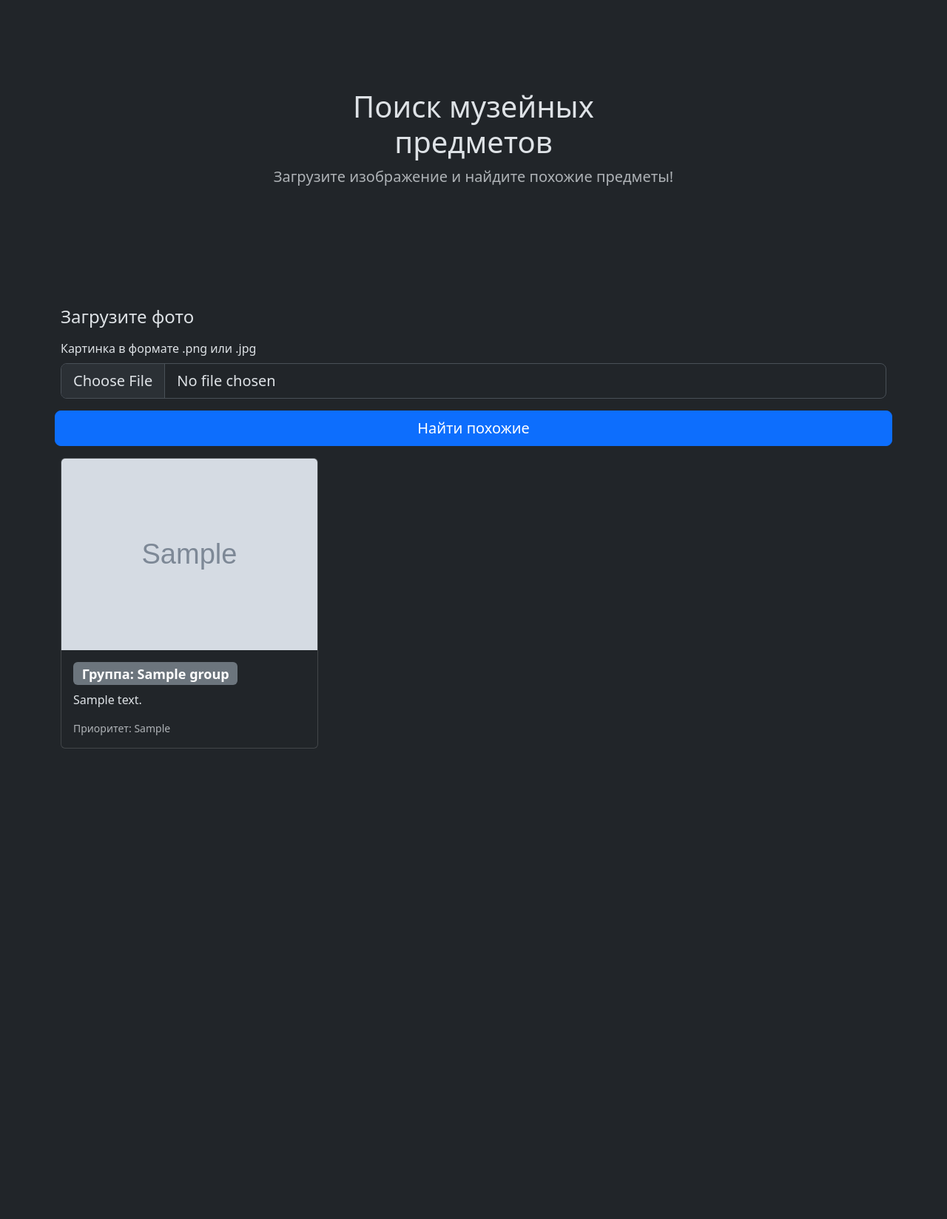
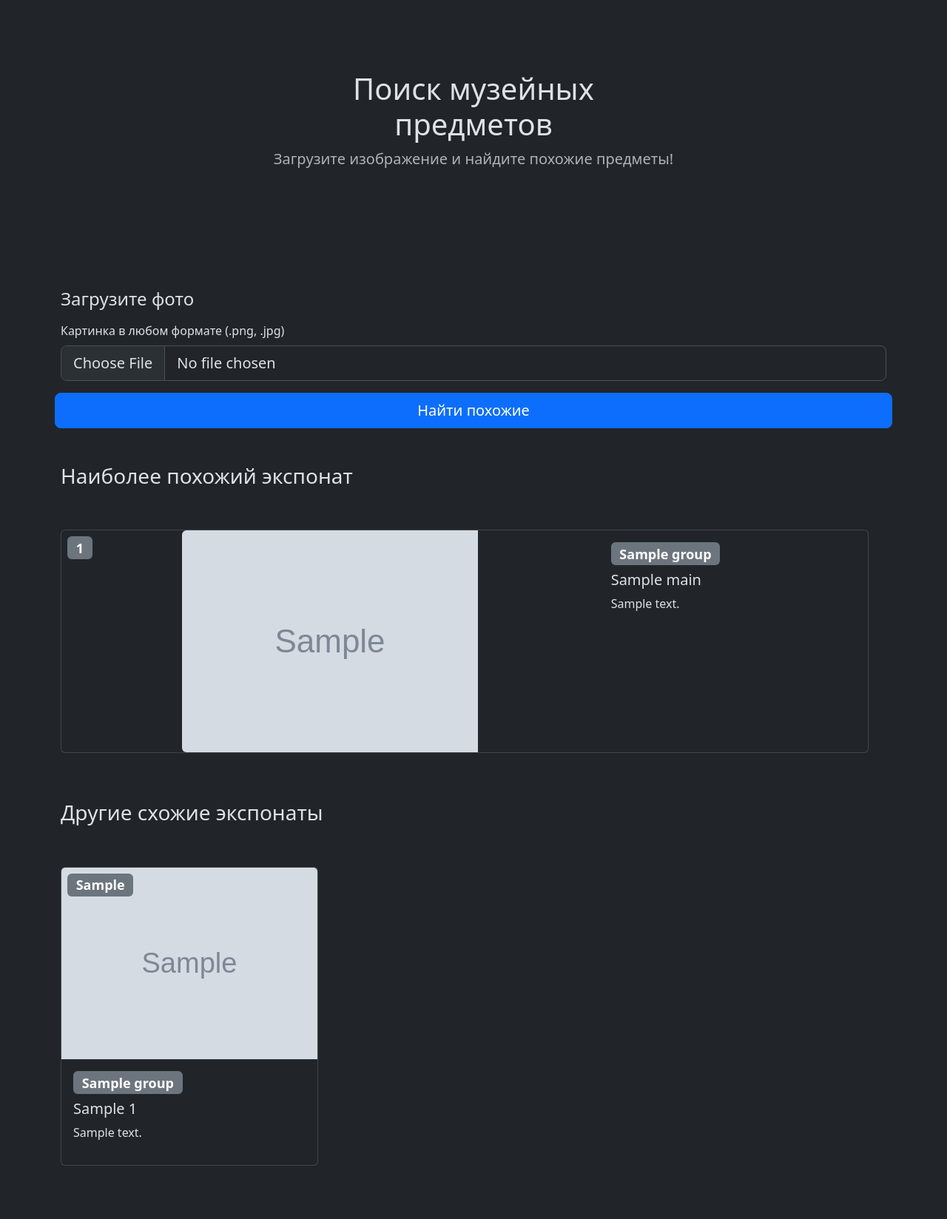
Before and after one commit to Papr1ka/Digital_breakthrough, a Django app: template web/website/templates/app/home.html in a window 1280 px wide. Shown: the whole page at 74% size. Before the commit the page ends 1012 px from the top, so only its background shows below. Run offline with Django 5.2, Linux system fonts and the light colour scheme; tables that the repository leaves empty hold one stand-in row (values such as "Sample post"); the template is opened without the code that fills it: values that come from a table or form of the project are taken from there, most other values are stand-ins (such as "Sample title", 1, 10 or a date in 2020); grey boxes marked "Sample" are stand-in pictures; parts of the project's set-up code (start-up, migrations or seed data) failed here and were passed over; some libraries are stand-ins or nearby versions.

Commit message:
all good

```diff
--- a/web/website/app/model.py
+++ b/web/website/app/model.py
@@ -14,5 +14,5 @@ df = pd.read_csv(PATH_TO_CSV, sep = ';', encoding = 'utf-8')
 def predict(image: Image) -> List[MuseumObject]:
     indexes = [random.randint(0, len(df)) for i in range(10)]
     answer = df.iloc[indexes]
-    answer = [MuseumObject(path.join(str(i[0]), str(i[4])), i[3], str(i[2]) if str(i[2]) != "nan" else "") for i in answer.values]
+    answer = [MuseumObject(path.join(str(i[0]), str(i[4])), str(i[1]), i[3], str(i[2]) if str(i[2]) != "nan" else "") for i in answer.values]
     return answer
--- a/web/website/app/models.py
+++ b/web/website/app/models.py
@@ -6,5 +6,6 @@ from dataclasses import dataclass
 @dataclass
 class MuseumObject:
     image: str # path
+    name: str
     group: str
     description: str
--- a/web/website/static/css/dragdrop.css
+++ /dev/null
@@ -1,54 +0,0 @@
-HTML CSS JSResult Skip Results Iframe
-/* Bootstrap 5 CSS and icons included */
-:root {
-  --colorPrimaryNormal: #00b3bb;
-  --colorPrimaryDark: #00979f;
-  --colorPrimaryGlare: #00cdd7;
-  --colorPrimaryHalf: #80d9dd;
-  --colorPrimaryQuarter: #bfecee;
-  --colorPrimaryEighth: #dff5f7;
-  --colorPrimaryPale: #f3f5f7;
-  --colorPrimarySeparator: #f3f5f7;
-  --colorPrimaryOutline: #dff5f7;
-  --colorButtonNormal: #00b3bb;
-  --colorButtonHover: #00cdd7;
-  --colorLinkNormal: #00979f;
-  --colorLinkHover: #00cdd7;
-}
-
-body {
-  margin: 24px;
-}
-
-
-.upload_dropZone {
-  color: #0f3c4b;
-  background-color: var(--colorPrimaryPale, #c8dadf);
-  outline: 2px dashed var(--colorPrimaryHalf, #c1ddef);
-  outline-offset: -12px;
-  transition:
-    outline-offset 0.2s ease-out,
-    outline-color 0.3s ease-in-out,
-    background-color 0.2s ease-out;
-}
-.upload_dropZone.highlight {
-  outline-offset: -4px;
-  outline-color: var(--colorPrimaryNormal, #0576bd);
-  background-color: var(--colorPrimaryEighth, #c8dadf);
-}
-.upload_svg {
-  fill: var(--colorPrimaryNormal, #0576bd);
-}
-.btn-upload {
-  color: #fff;
-  background-color: var(--colorPrimaryNormal);
-}
-.btn-upload:hover,
-.btn-upload:focus {
-  color: #fff;
-  background-color: var(--colorPrimaryGlare);
-}
-.upload_img {
-  width: calc(33.333% - (2rem / 3));
-  object-fit: contain;
-}
--- a/web/website/static/css/main.css
+++ b/web/website/static/css/main.css
@@ -2,3 +2,38 @@
     margin: 0;
     padding: 0;
 }
+
+.center
+{
+    display: flex;
+    justify-content: center;
+}
+
+:root {
+    --primaty: #03FE33;
+    --bg_color: #0f0f0f;
+}
+
+[data-bs-theme="blue"] {
+    --bs-body-color: var(--bs-white);
+    --bs-body-color-rgb: #{to-rgb($white)};
+    --bs-body-bg: var(--bs-blue);
+    --bs-body-bg-rgb: #{to-rgb($blue)};
+    --bs-tertiary-bg: #{$blue-600};
+
+    .dropdown-menu {
+      --bs-dropdown-bg: #{mix($blue-500, $blue-600)};
+      --bs-dropdown-link-active-bg: #{$blue-700};
+    }
+
+    .btn-secondary {
+      --bs-btn-bg: #{mix($gray-600, $blue-400, .5)};
+      --bs-btn-border-color: #{rgba($white, .25)};
+      --bs-btn-hover-bg: #{darken(mix($gray-600, $blue-400, .5), 5%)};
+      --bs-btn-hover-border-color: #{rgba($white, .25)};
+      --bs-btn-active-bg: #{darken(mix($gray-600, $blue-400, .5), 10%)};
+      --bs-btn-active-border-color: #{rgba($white, .5)};
+      --bs-btn-focus-border-color: #{rgba($white, .5)};
+      --bs-btn-focus-box-shadow: 0 0 0 .25rem rgba(255, 255, 255, .2);
+    }
+  }
--- a/web/website/templates/app/home.html
+++ b/web/website/templates/app/home.html
@@ -4,7 +4,6 @@
 {% load i18n %}
 
 {% block links %}
-<link rel="stylesheet" href="{% static 'css/dragdrop.css' %}">
 {% endblock links %}
 
 
@@ -12,7 +11,7 @@
 <section class="py-5 text-center container">
   <div class="row py-lg-5">
     <div class="col-lg-6 col-md-8 mx-auto">
-      <h1 class="fw-light">Поиск музейных предметов</h1>
+      <h1>Поиск музейных предметов</h1>
       <p class="lead text-body-secondary">Загрузите изображение и найдите похожие предметы!</p>
     </div>
   </div>
@@ -28,7 +27,7 @@
           {% csrf_token %}
           <div class="row g-3">
             <div>
-              <label for="formFileLg" class="form-label">Картинка в формате .png или .jpg</label>
+              <label for="formFileLg" class="form-label">Картинка в любом формате (.png, .jpg)</label>
               {% comment %} <input class="form-control form-control-lg" id="formFileLg" type="file"> {% endcomment %}
               {{ form.image }}
             </div>
--- a/web/website/templates/app/index.html
+++ b/web/website/templates/app/index.html
@@ -12,9 +12,9 @@
     <script src="{% static 'htmx.min.js' %}" defer></script>
     {% block links %}
     {% endblock links %}
+    <link rel="stylesheet" href="{% static 'css/main.css' %}">
 </head>
 <body data-bs-theme="dark">
-
   {% block content %}
   {% endblock content %}
 
--- a/web/website/templates/app/partials/card.html
+++ b/web/website/templates/app/partials/card.html
@@ -1,10 +1,12 @@
 <div class="card mb-4 box-shadow">
     <img class="card-img-top" src="{{ object.image }}" alt="Thumbnail [100%x225]" style="display: block;">
+    <h4 style="position: absolute; top: -40px; left: -40px;"><span class="badge text-bg-secondary m-5">{{ counter }}</span></h4>
     <div class="card-body">
-      <h4 class="card-text"><span class="badge text-bg-secondary">Группа: {{ object.group }}</span></h4>
-      <p class="card-text">{{ object.description }}</p>
-      <div class="d-flex justify-content-between align-items-center">
-        <small class="text-muted">Приоритет: {{ counter }}</small>
+        <h4><span class="badge text-bg-secondary">{{ object.group }}</span></h4>
+        <h5 class="card-title">{{ object.name }}</h5>
+        <p class="card-text">{{ object.description }}</p>
+        <div class="d-flex justify-content-between align-items-center">
+        <!-- <small class="text-muted">Приоритет: {{ counter }}</small> -->
       </div>
     </div>
   </div>
--- /dev/null
+++ b/web/website/templates/app/partials/card_main.html
@@ -0,0 +1,15 @@
+<div class="card mb-3">
+    <div class="row g-0">
+      <div class="col-md-8">
+        <img src="{{ object.image }}" class="img-fluid rounded-start center mx-auto" style="max-height: 750px" alt="Наиболее похожий экспонат">
+        <h4 style="position: absolute; top: -40px; left: -40px;"><span class="badge text-bg-secondary m-5">{{ counter }}</span></h4>
+    </div>
+      <div class="col-md-4">
+        <div class="card-body">
+            <h4><span class="badge text-bg-secondary">{{ object.group }}</span></h4>
+            <h5 class="card-title">{{ object.name }}</h5>
+            <p class="card-text">{{ object.description }}</p>
+        </div>
+      </div>
+    </div>
+  </div>
--- a/web/website/templates/app/partials/images.html
+++ b/web/website/templates/app/partials/images.html
@@ -5,9 +5,18 @@
     </div>
     {% endfor %}
 </div> {% endcomment %}
+<div class="row" id="images">
+    {% if images %}
+    <h3 class="py-5">Наиболее похожий экспонат</h3>
+    <div class="container">
+        {% include 'app/partials/card_main.html' with object=images.main counter=1 %}
+    </div>
 
-<div class="row" id="images">
-    {% for column in test %}
+    <h3 class="py-5">Другие схожие экспонаты</h3>
+    {% endif %}
+
+    {% for column in images.relative %}
+
     <div class="col-md-4 col">
       {% for image in column %}
         {% include 'app/partials/card.html' with object=image.1 counter=image.0 %}
```
Also changed, not shown: web/website/app/views.py (+8 -2 lines).
